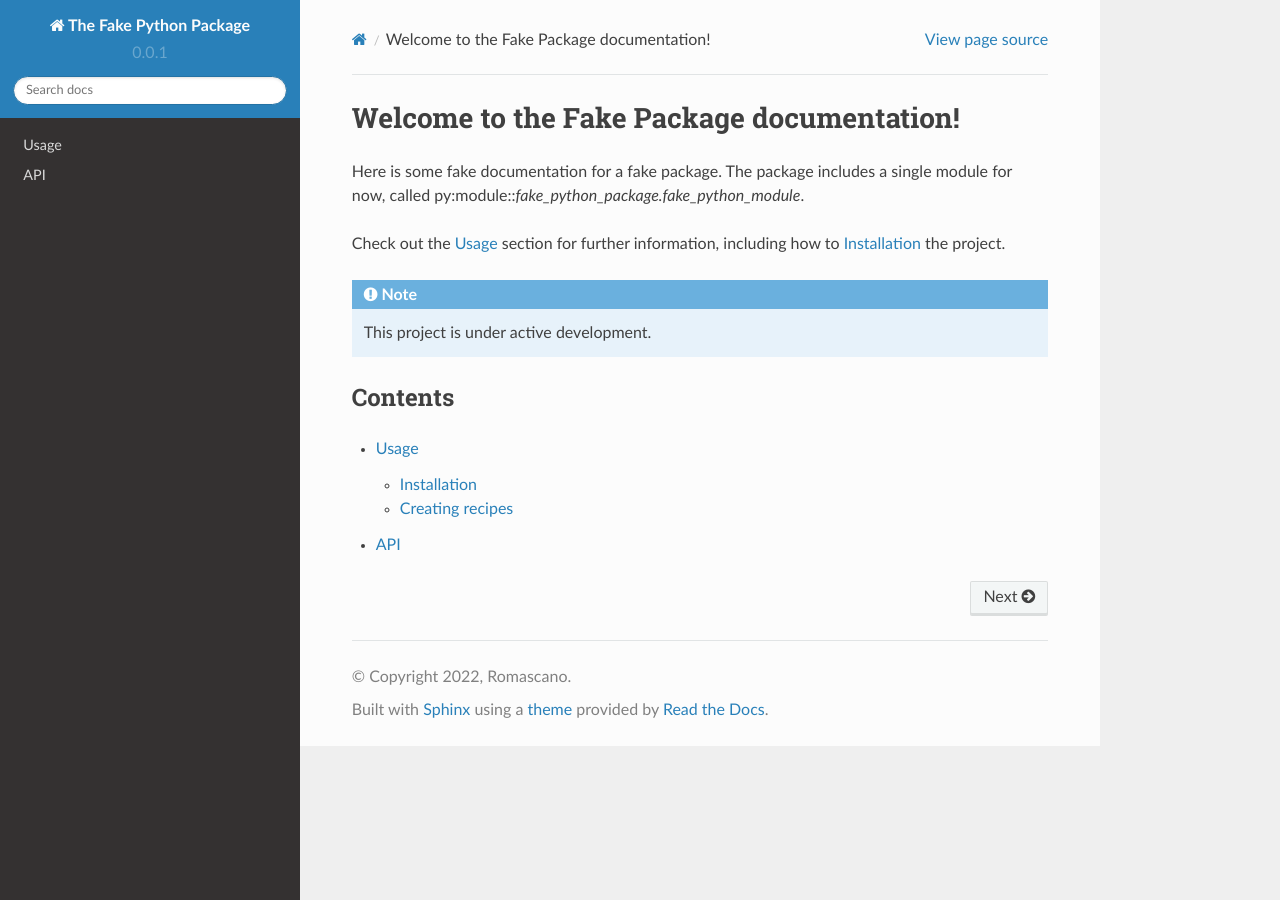
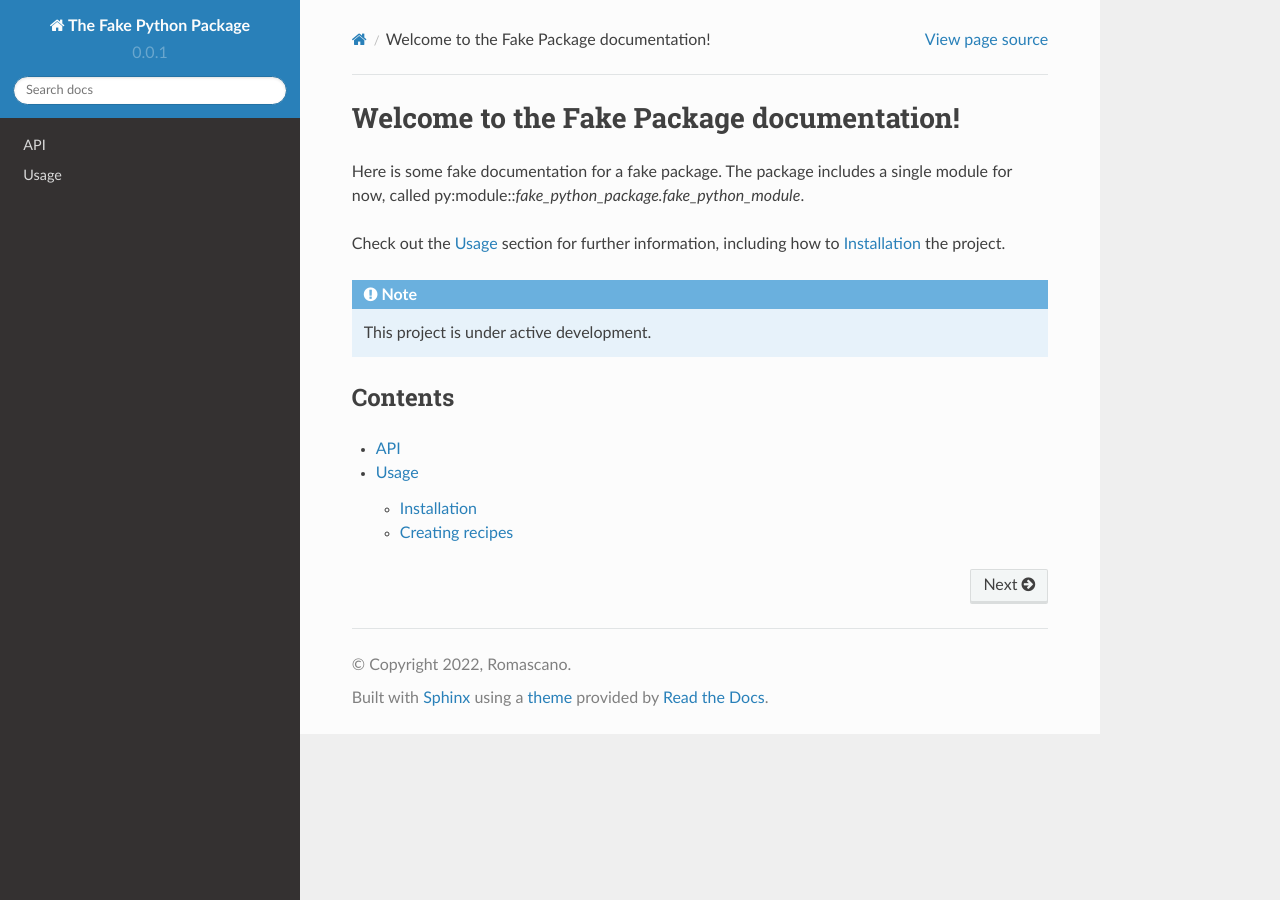
Before and after one commit to davidrs06/davidrs06-dummy_gitHub_repo_for_ReadTheDocs, a Sphinx documentation site: the page built from docs/source/index.rst, in a window 1280 px wide. Built offline with Sphinx 7.4.7 and the Read the Docs theme 2.0.0, drawn with Linux system fonts in a browser that asks for light colours.

```diff
--- a/docs/source/index.rst
+++ b/docs/source/index.rst
@@ -17,5 +17,5 @@ Contents
 
 .. toctree::
 
-   usage
-   api
+    api
+    usage
```
